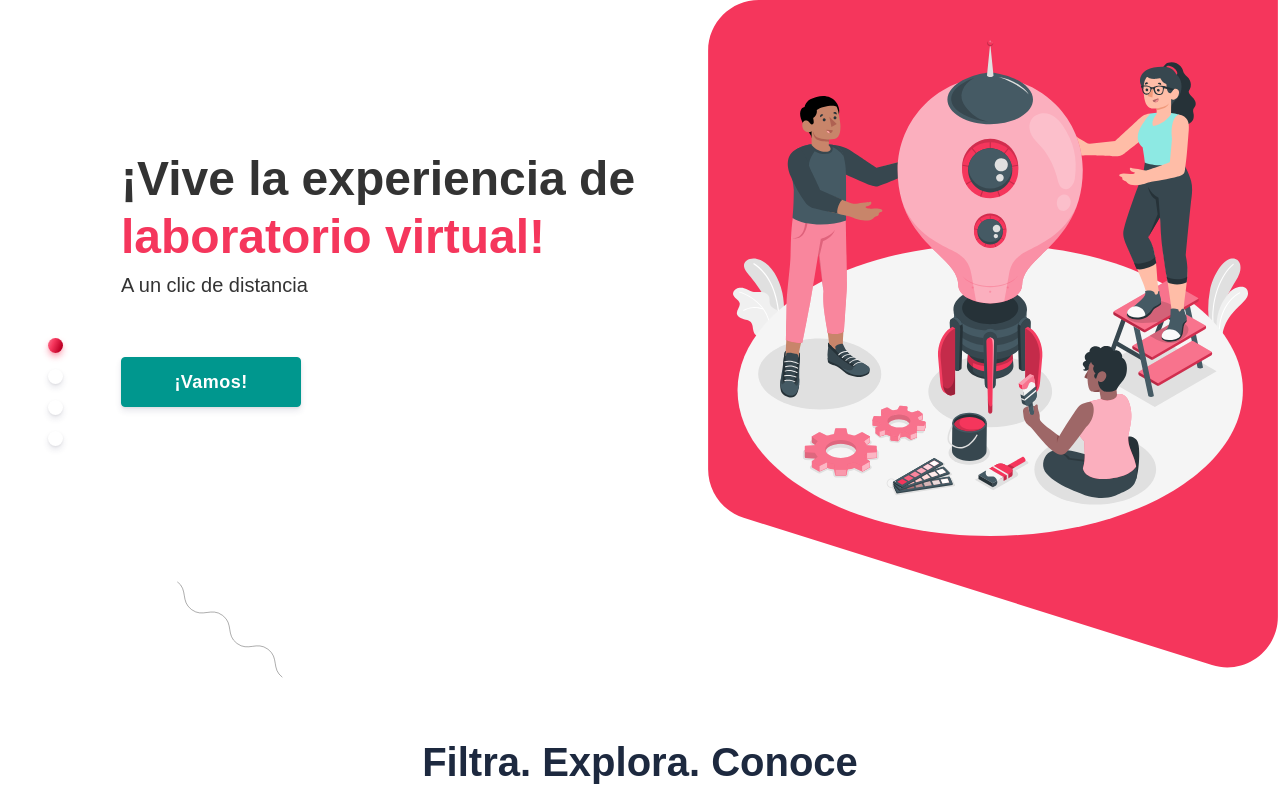
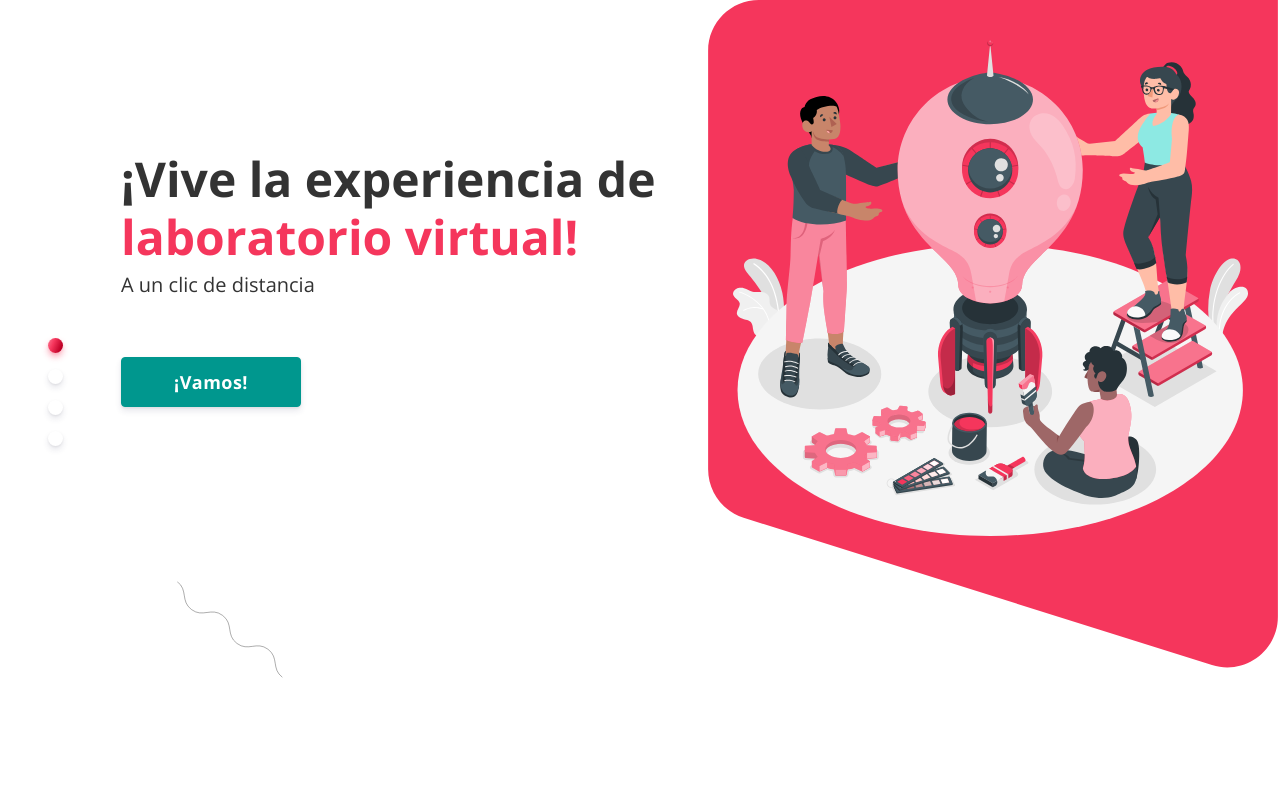
Before and after one commit to drhe12/lab-project, a React (Create React App) app: page / in a window 1280 px wide. Shown: the top 794 px of the page. Built offline with nearby package versions, Linux system fonts and the light colour scheme.

Commit message:
Agregando fuentes Open Sans y Poppins

```diff
--- a/public/index.html
+++ b/public/index.html
@@ -1,14 +1,12 @@
 <!DOCTYPE html>
 <html lang="en">
+
 <head>
   <meta charset="utf-8" />
   <link rel="icon" href="%PUBLIC_URL%/favicon.ico" />
   <meta name="viewport" content="width=device-width, initial-scale=1" />
   <meta name="theme-color" content="#000000" />
-    <meta
-      name="description"
-      content="Web site created using create-react-app"
-    />
+  <meta name="description" content="Web site created using create-react-app" />
   <link rel="apple-touch-icon" href="%PUBLIC_URL%/logo192.png" />
   <!--
       manifest.json provides metadata used when your web app is installed on a
@@ -24,8 +22,12 @@
       work correctly both with client-side routing and a non-root public URL.
       Learn how to configure a non-root public URL by running `npm run build`.
     -->
-    <title>React App</title>
+  <link rel="preconnect" href="https://fonts.gstatic.com">
+  <link href="https://fonts.googleapis.com/css2?family=Open+Sans:wght@400;700&family=Poppins:wght@400;700&display=swap"
+    rel="stylesheet">
+  <title>Laboratoio UTP</title>
 </head>
+
 <body>
   <noscript>You need to enable JavaScript to run this app.</noscript>
   <div id="root"></div>
@@ -40,4 +42,5 @@
       To create a production bundle, use `npm run build` or `yarn build`.
     -->
 </body>
+
 </html>
--- a/src/App.css
+++ b/src/App.css
@@ -2,7 +2,7 @@
   box-sizing: border-box;
   margin: 0;
   padding: 0;
-  font-family: "Encode Sans Expanded", sans-serif;
+  font-family: "Open Sans", sans-serif;
 }
 
 html,
--- a/src/components/BannerSection/BannerElements.js
+++ b/src/components/BannerSection/BannerElements.js
@@ -6,10 +6,22 @@ export const PrincipalContainer = styled.div`
   color: #000;
   background: #fff;
   max-height: 700px;
+  margin-bottom: 50px;
+
+  @media screen and (max-width: 980px) {
+    margin-bottom: 20px;
+  }
 
   @media screen and (max-width: 768px) {
+    margin-bottom: 50px;
     padding: 60px 0 0 0;
     max-height: 1100px;
+  }
+  @media screen and (max-width: 480px) {
+    margin-bottom: 20px;
+  }
+  @media screen and (max-width: 400px) {
+    margin-bottom: 40px;
   }
 `;
 
--- a/src/components/FilterSection/index.js
+++ b/src/components/FilterSection/index.js
@@ -20,6 +20,7 @@ const FilterSection = () => {
   const [curso, setCurso] = useState("1");
   const [ciudad, setCiudad] = useState("1");
   const [laboratorio, setLaboratorio] = useState("");
+  const [clase, setClase] = useState("form-control");
 
   const curseChange = (e) => {
     setCurso(e.target.value);
@@ -39,30 +40,40 @@ const FilterSection = () => {
       case "8":
         if (curse === "2") {
           setLaboratorio("A-201");
+          setClase("form-control is-valid");
         } else if (curse === "3") {
           setLaboratorio("A-202");
+          setClase("form-control is-valid");
         } else if (curse === "4") {
           setLaboratorio("A-101");
+          setClase("form-control is-valid");
         } else if (curse === "5") {
           setLaboratorio("A-102");
+          setClase("form-control is-valid");
         }
         break;
       case "2":
         if (curse === "2" || curse === "3") {
           setLaboratorio("B-202");
+          setClase("form-control is-valid");
         } else if (curse === "4" || curse === "5") {
           setLaboratorio("B-101");
+          setClase("form-control is-valid");
         }
         break;
       case "7":
         if (curse === "2") {
           setLaboratorio("C-302");
+          setClase("form-control is-valid");
         } else if (curse === "3") {
           setLaboratorio("C-304");
+          setClase("form-control is-valid");
         } else if (curse === "4") {
           setLaboratorio("B-102");
+          setClase("form-control is-valid");
         } else if (curse === "5") {
           setLaboratorio("B-104");
+          setClase("form-control is-valid");
         }
         break;
       default:
@@ -80,6 +91,7 @@ const FilterSection = () => {
     setCurso("1");
     setCiudad("1");
     setLaboratorio("");
+    setClase("form-control");
   };
   return (
     <>
@@ -157,7 +169,7 @@ const FilterSection = () => {
                   value={laboratorio}
                   //onChange={laboChange}
                   //class="form-control is-valid"
-                  className="form-control"
+                  className={clase}
                   disabled
                 />
               </FormGroup>
--- a/src/components/FooterSection/index.jsx
+++ b/src/components/FooterSection/index.jsx
@@ -12,7 +12,7 @@ import {
 
 const Footer = () => {
   return (
-    <FooterContainer>
+    <FooterContainer id="footer">
       <FooterWrapper>
         <FooterMsg>¡Vive la experiencia de laboratorio virtual!</FooterMsg>
         <FooterSocialNetworkContainer>
```
Lines whose indentation alone changed are shown as unchanged.
